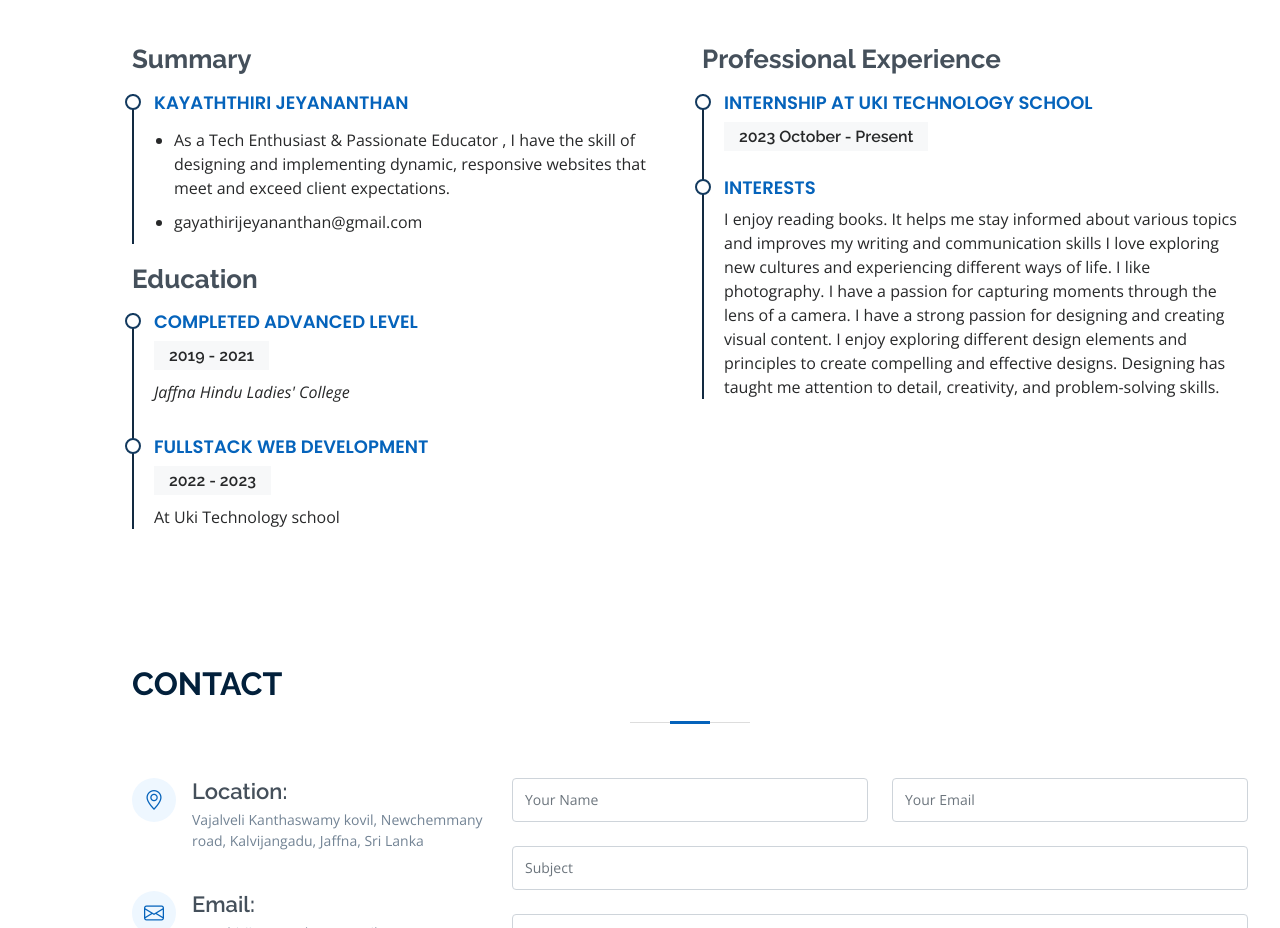
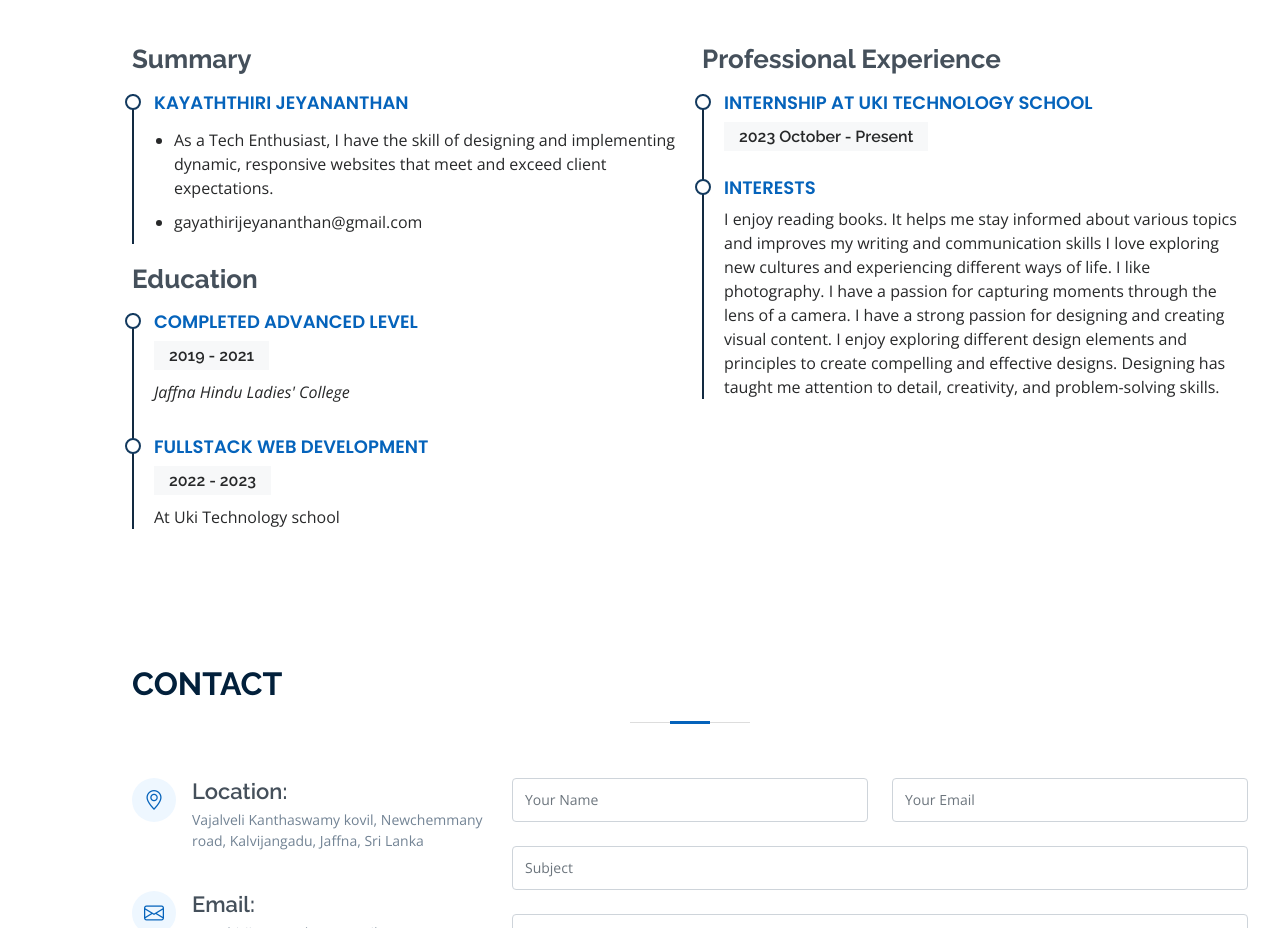
Before and after one commit to Gayathiri-Jeyananthan/gayathirijeyananthan.github.io, a plain HTML site: page index.html in a window 1280 px wide. Shown: the part 2260-3188 px from the top of the page. Drawn offline with nearby package versions, Linux system fonts and the light colour scheme.

Commit message:
sixth update

```diff
--- a/index.html
+++ b/index.html
@@ -234,7 +234,7 @@
               <h4>Kayaththiri Jeyananthan</h4>
               <p><em></em></p>
               <ul>
-                <li>As a Tech Enthusiast & Passionate Educator , I have the skill of designing and implementing dynamic, responsive websites that meet and exceed client expectations.</li>
+                <li>As a Tech Enthusiast, I have the skill of designing and implementing dynamic, responsive websites that meet and exceed client expectations.</li>
 
                 <li>gayathirijeyananthan@gmail.com</li>
               </ul>
```
